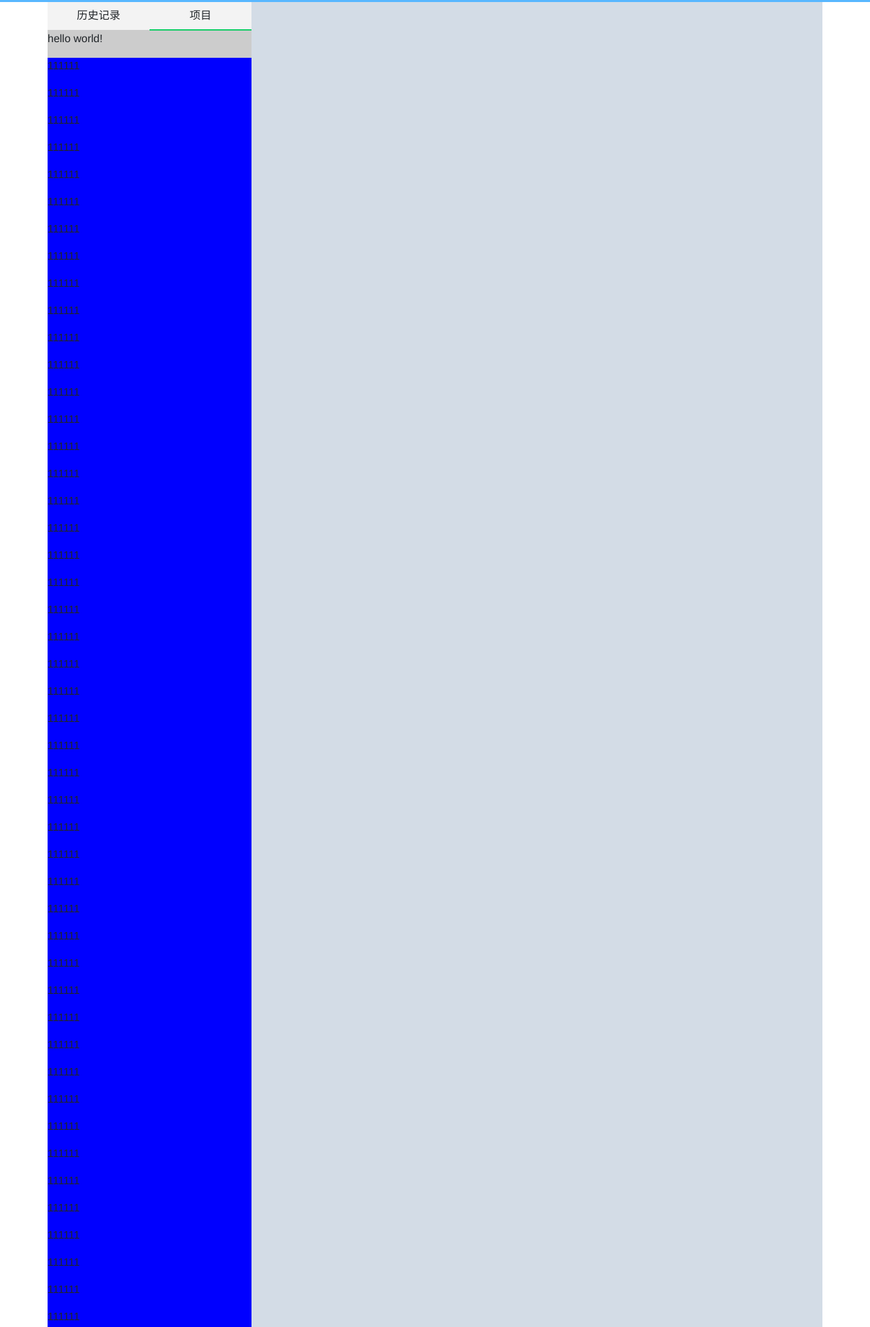
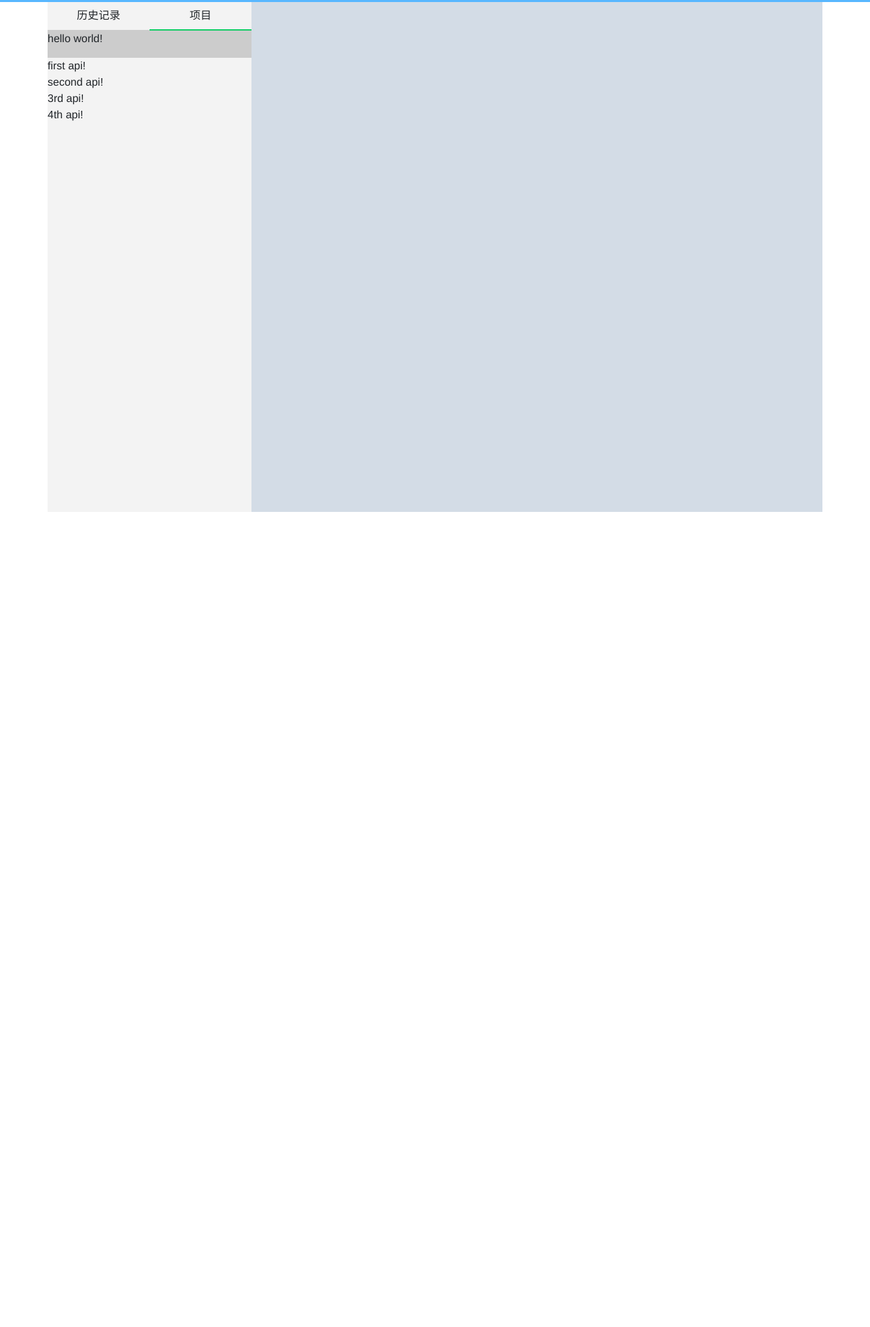
Before and after one commit to P-ppc/api-management, a website: page app/views/index.html in a window 1280 px wide. Shown: the part 47-1999 px from the top of the page at 68% size. After the commit the page ends 800 px from the top, so only its background shows below. Drawn offline with nearby package versions, Linux system fonts and the light colour scheme; some packages are replaced by stand-ins of ours; files that its build step writes are made by us from their sources; files whose address does not match are found by name.

```diff
--- a/app/css/common.css
+++ b/app/css/common.css
@@ -11,6 +11,8 @@
 
 ul {
     list-style: none;
+    margin: 0;
+    padding: 0;
 }
 
 li {
@@ -99,6 +101,5 @@
 
 .m-sidebar-list {
     flex-grow: 1;
-    background: blue;
     overflow: auto;
 }
--- a/app/js/controllers/sidebarController.js
+++ b/app/js/controllers/sidebarController.js
@@ -25,4 +25,13 @@
             $scope.sidebar.class.project = "selected";
         }
     };
+
+    $scope.project = [
+        {type: "api", title: "first api!"},
+        {type: "api", title: "second api!"},
+        {type: "api", title: "3rd api!"},
+        {type: "api", title: "4th api!"}
+    ];
+
+
 });
--- a/app/views/index.html
+++ b/app/views/index.html
@@ -23,6 +23,7 @@
 </div>
 <script type="text/javascript" src="/static/js/app.js"></script>
 <script type="text/javascript" src="/static/js/config/route.js"></script>
+<script type="text/javascript" src="/static/js/services/projectService.js"></script>
 <script type="text/javascript" src="/static/js/controllers/sidebarController.js"></script>
 </body>
 </html>
--- a/app/views/tpl/sidebar.project.html
+++ b/app/views/tpl/sidebar.project.html
@@ -1,59 +1,6 @@
 <div class="m-sidebar-toolbar">hello world!</div>
 <div class="m-sidebar-list">
-<p>111111</p>
-<p>111111</p>
-<p>111111</p>
-<p>111111</p>
-<p>111111</p>
-<p>111111</p>
-<p>111111</p>
-<p>111111</p>
-<p>111111</p>
-<p>111111</p>
-<p>111111</p>
-<p>111111</p>
-<p>111111</p>
-<p>111111</p>
-<p>111111</p>
-<p>111111</p>
-<p>111111</p>
-<p>111111</p>
-
-<p>111111</p>
-<p>111111</p>
-<p>111111</p>
-<p>111111</p>
-<p>111111</p>
-<p>111111</p>
-<p>111111</p>
-<p>111111</p>
-<p>111111</p>
-<p>111111</p>
-<p>111111</p>
-<p>111111</p>
-<p>111111</p>
-<p>111111</p>
-<p>111111</p>
-<p>111111</p>
-<p>111111</p>
-<p>111111</p>
-
-<p>111111</p>
-<p>111111</p>
-<p>111111</p>
-<p>111111</p>
-<p>111111</p>
-<p>111111</p>
-<p>111111</p>
-<p>111111</p>
-<p>111111</p>
-<p>111111</p>
-<p>111111</p>
-<p>111111</p>
-<p>111111</p>
-<p>111111</p>
-<p>111111</p>
-<p>111111</p>
-<p>111111</p>
-<p>111111</p>
+<ul>
+    <li ng-repeat="item in project">{{item.title}}</li>
+</ul>
 </div>
```
Also changed, not shown: app/css/projectTree.css (added), app/img/32px.png (added), app/js/services/projectService.js (added).
